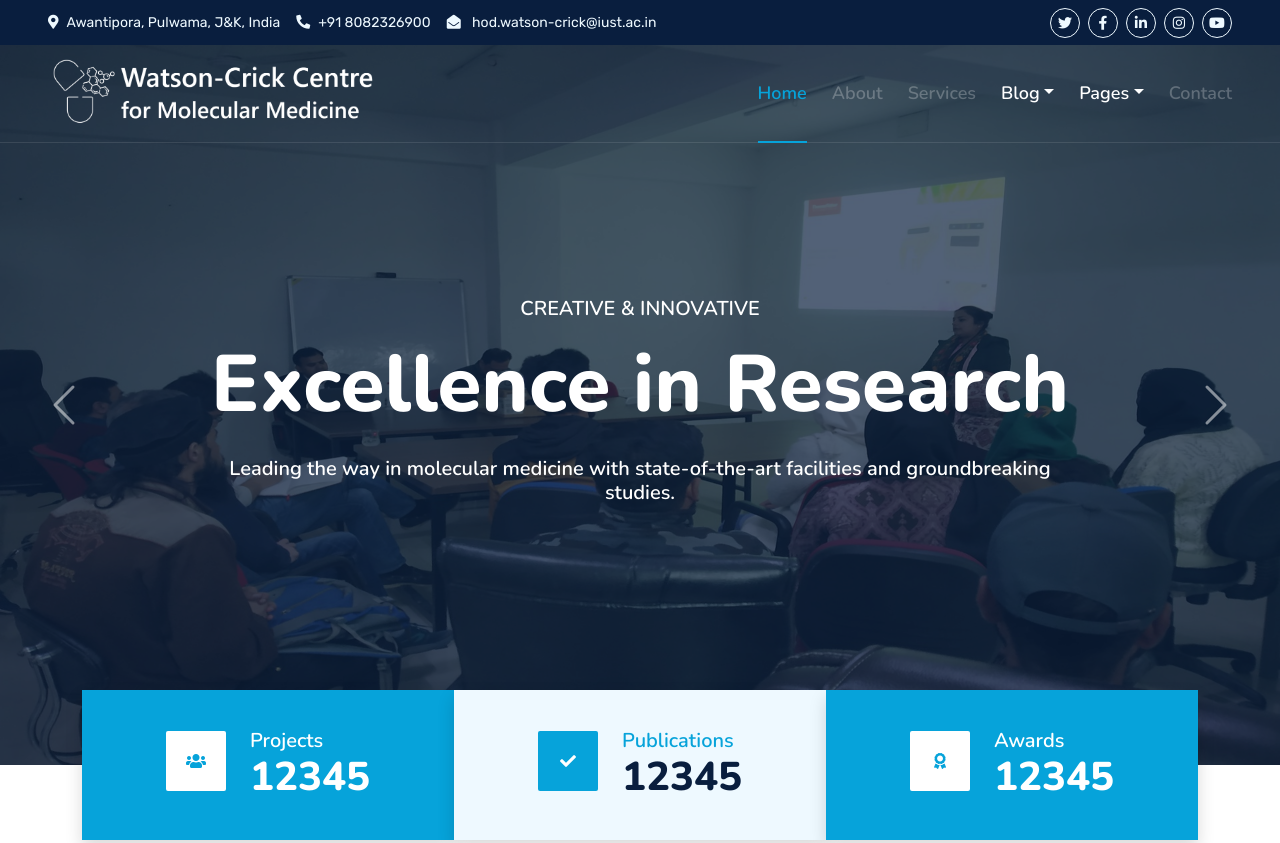
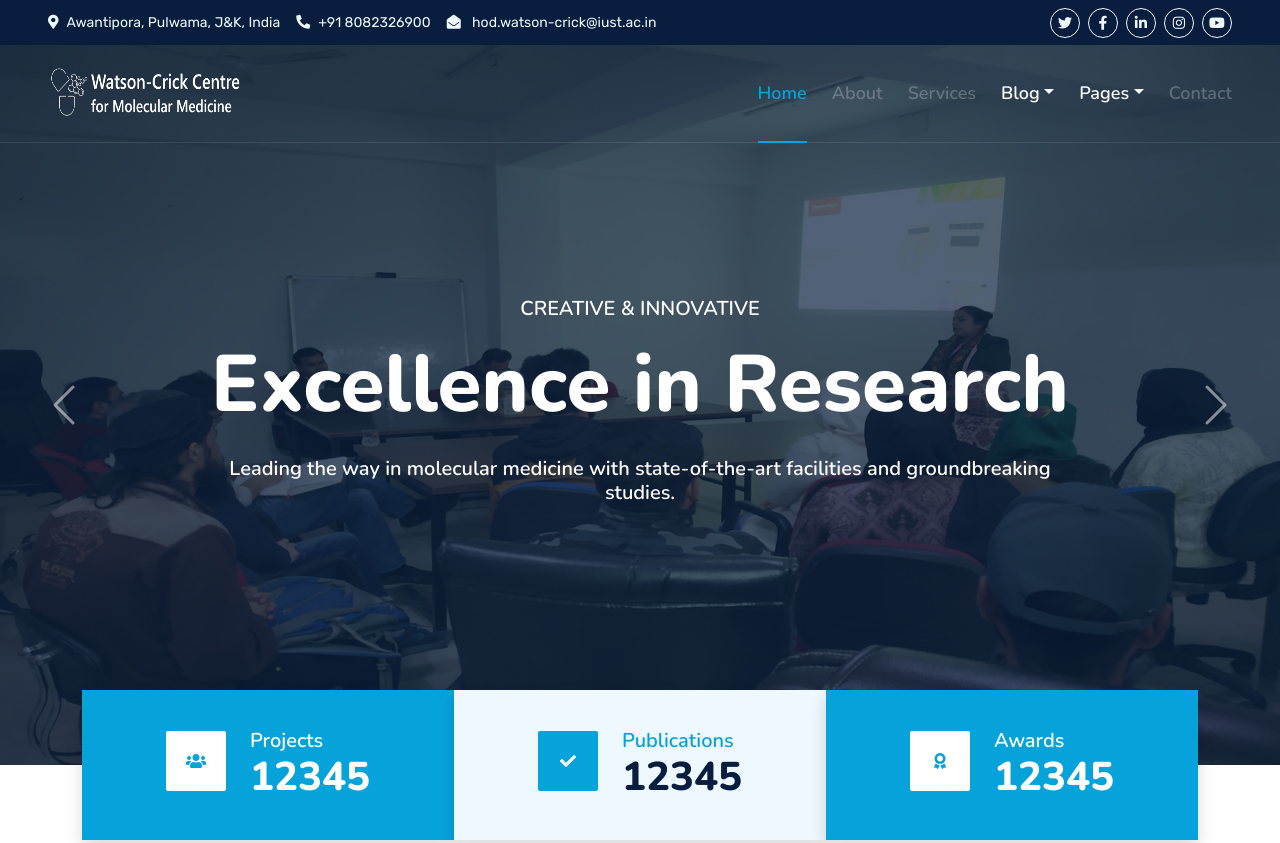
Before and after one commit to naffi192123/WCCFMM, a plain HTML site: page index.html in a window 1280 px wide. Shown: the top 843 px of the page. Drawn offline with nearby package versions, Linux system fonts and the light colour scheme.

Commit message:
modeification in logo

```diff
--- a/index.html
+++ b/index.html
@@ -68,7 +68,7 @@
         <nav class="navbar navbar-expand-lg navbar-dark px-5 py-3 py-lg-0">
             <a href="index.html" class="navbar-brand p-0">
                 <!-- <h1 class="m-0"><i class="fa fa-user-tie me-2"></i>Startup</h1> -->
-                <h1 class="m-0"><img src="img/logo_1.png" alt="WCCMM" height="80px"></h1>
+                <h1 class="m-0"><img src="img/logo_1.png" alt="WCCMM" height="60px" width="200px"></h1>
             </a>
             <button class="navbar-toggler" type="button" data-bs-toggle="collapse" data-bs-target="#navbarCollapse">
                 <span class="fa fa-bars"></span>
```
